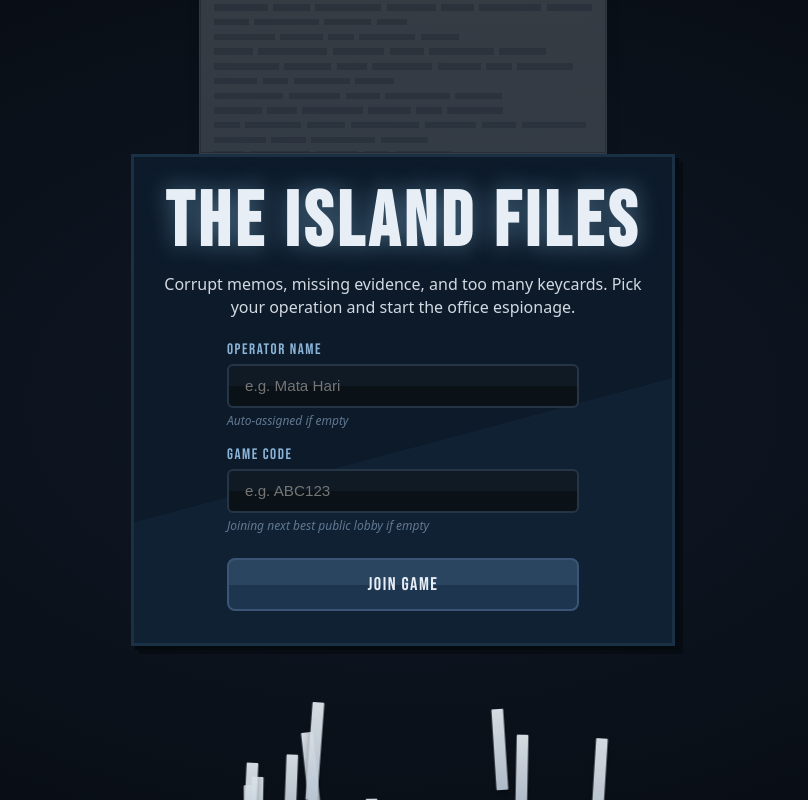
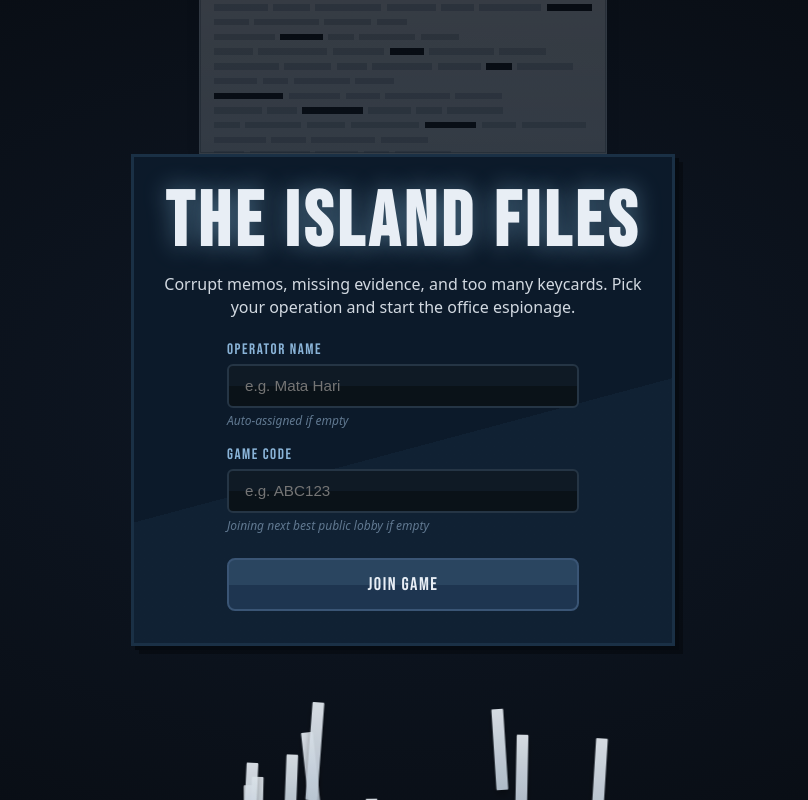
Before and after one commit to digitalbreed/vibejam-dead-drop, a React (Vite) app in the folder packages/client/: page / in a window 1280 px wide. Shown: the whole page, without its empty margins (237-1045 px from the left). Built offline with nearby package versions, Linux system fonts and the light colour scheme; what @colyseus/sdk, @vibejam/shared would draw is missing.

Commit message:
Added some title screen detail.

```diff
--- a/packages/client/src/index.css
+++ b/packages/client/src/index.css
@@ -58,6 +58,10 @@ button {
 	background: rgba(96, 112, 128, 0.38);
 }
 
+.title-paper-word-redacted {
+	background: #000;
+}
+
 .title-paper-shred-particle {
 	position: absolute;
 	top: 0;
--- a/packages/client/src/screens/TitleScreen.tsx
+++ b/packages/client/src/screens/TitleScreen.tsx
@@ -116,7 +116,7 @@ export function TitleScreen({ onJoin }: TitleScreenProps) {
 										return (
 											<span
 												key={`paper-line-${i}-word-${j}`}
-												className="title-paper-word"
+												className={`title-paper-word ${((i * 13 + j * 7) % 9 === 0) ? "title-paper-word-redacted" : ""}`}
 												style={{ width: `${widthRem.toFixed(2)}rem` }}
 											/>
 										);
```
